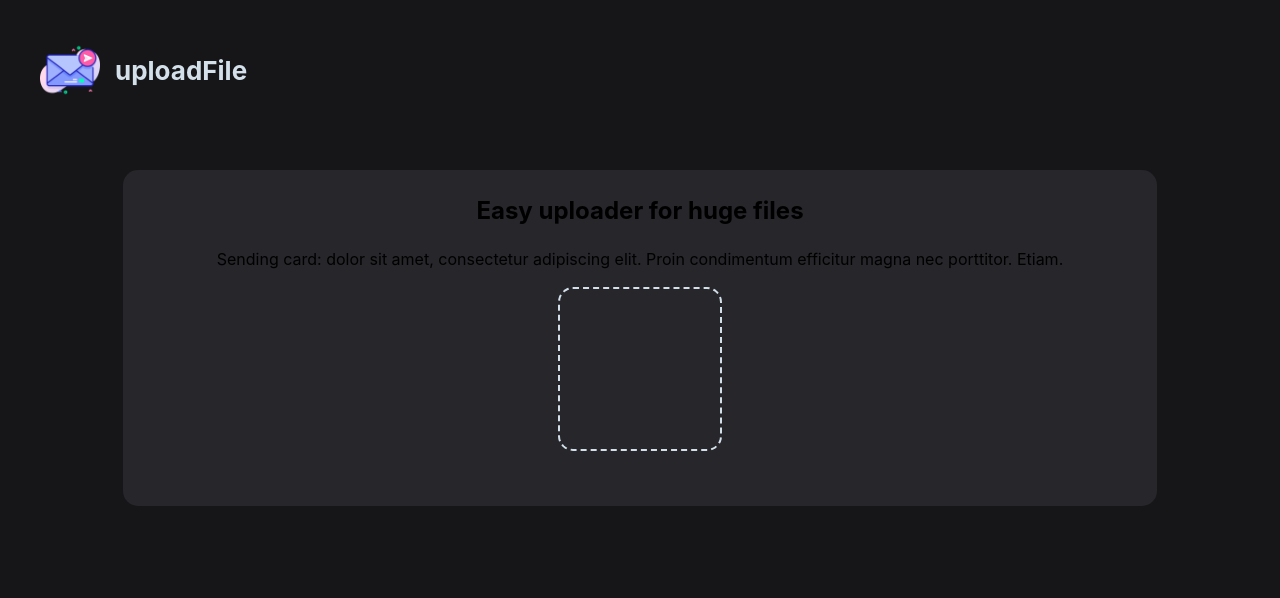
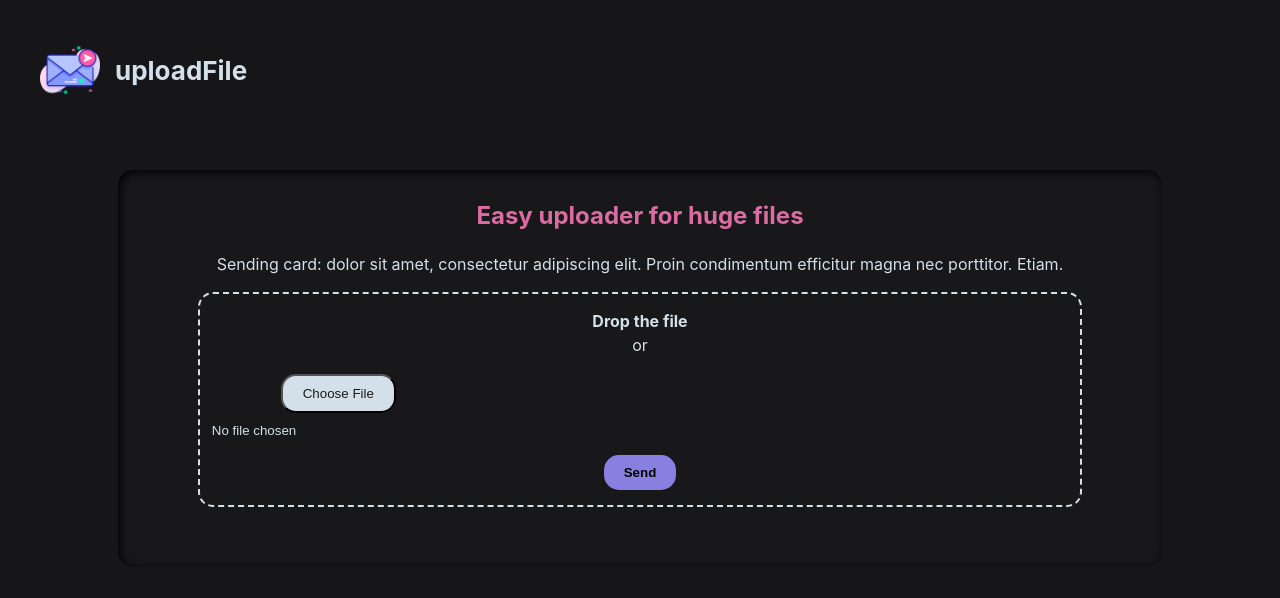
Before and after one commit to NNikiforuk/uploadFile, a React (Vite) app: page / in a window 1280 px wide. Shown: the top 598 px of the page. Built offline with nearby package versions, Linux system fonts and the light colour scheme.

Commit message:
Styling input type file

```diff
--- a/src/components/Card.css
+++ b/src/components/Card.css
@@ -8,7 +8,9 @@
 	margin: 0 auto;
 	margin-top: 30px;
 	border-radius: 15px;
-    padding: 5px;
+	padding: 10px;
+	background: rgb(24, 24, 26);
+	box-shadow: inset 2px 2px 10px 0px #000;
 }
 
 .description {
@@ -22,18 +24,60 @@
 	line-height: 40px;
 	text-align: center;
 	font-size: 24px;
+	color: #dd6ba3;
 }
 
 .card_text {
 	text-align: center;
 	margin-top: 0;
+	color: rgb(211, 224, 234);
 }
 
 .upload {
-    width: 150px;
-    height: 150px;
+	width: 85%;
 	border: 2px dashed rgb(211, 224, 234);
 	padding: 5px;
 	border-radius: 15px;
 	margin-bottom: 50px;
+	display: flex;
+	flex-direction: column;
 }
+
+.upload_textUp {
+	margin-top: 10px;
+	font-weight: bold;
+}
+
+.upload_text {
+	text-align: center;
+	color: rgb(211, 224, 234);
+}
+
+.input_container {
+	display: flex;
+}
+
+input[type="file"] {
+	color: rgb(211, 224, 234);
+	display: flex;
+	padding: 7px;
+}
+
+input[type="file"]::file-selector-button {
+	margin: 10px auto;
+	display: block;
+	background-color: rgb(211, 224, 234);
+	padding: 10px 20px;
+	border-radius: 15px;
+	color: rgb(27, 26, 26);
+}
+
+.upload_btn {
+	background-color: #8880e1;
+	margin: 10px auto;
+	border: none;
+	padding: 10px 20px;
+	border-radius: 15px;
+	font-weight: bold;
+	cursor: pointer;
+}
--- a/src/components/Card.tsx
+++ b/src/components/Card.tsx
@@ -1,3 +1,5 @@
+import { ChangeEvent, useState } from "react";
+
 import "./Card.css";
 import {
 	header_sending,
@@ -7,13 +9,53 @@ import {
 } from "../data/texts";
 
 const Card = ({ wantSend }: { wantSend: boolean }) => {
+	const [file, setFile] = useState<File>();
+
+	const handleFileChange = (e: ChangeEvent<HTMLInputElement>) => {
+		if (e.target.files) {
+			setFile(e.target.files[0]);
+		}
+	};
+
+	const handleSendClick = () => {
+		if (!file) {
+			return;
+		}
+
+		// 		// 👇 Uploading the file using the fetch API to the server
+		//     fetch('https://httpbin.org/post', {
+		//       method: 'POST',
+		//       body: file,
+		//       // 👇 Set headers manually for single file upload
+		//       headers: {
+		//         'content-type': file.type,
+		//         'content-length': `${file.size}`, // 👈 Headers need to be a string
+		//       },
+		//     })
+		//       .then((res) => res.json())
+		//       .then((data) => console.log(data))
+		//       .catch((err) => console.error(err));
+		//   };
+	};
+
 	return (
 		<div className="card">
 			<div className="description">
-				<h1 className="card_header">{wantSend ? header_sending : header_receiving}</h1>
+				<h1 className="card_header">
+					{wantSend ? header_sending : header_receiving}
+				</h1>
 				<p className="card_text">{wantSend ? text_sending : text_receiving}</p>
 			</div>
-			<div className="upload"></div>
+			<div className="upload">
+				<div className="upload_text upload_textUp">Drop the file</div>
+				<div className="upload_text">or</div>
+
+				<div className="input_container">
+					<input type="file" onChange={handleFileChange} />
+				</div>
+
+				<button className="upload_btn" onClick={handleSendClick}>Send</button>
+			</div>
 		</div>
 	);
 };
```
Lines whose indentation alone changed are shown as unchanged.
